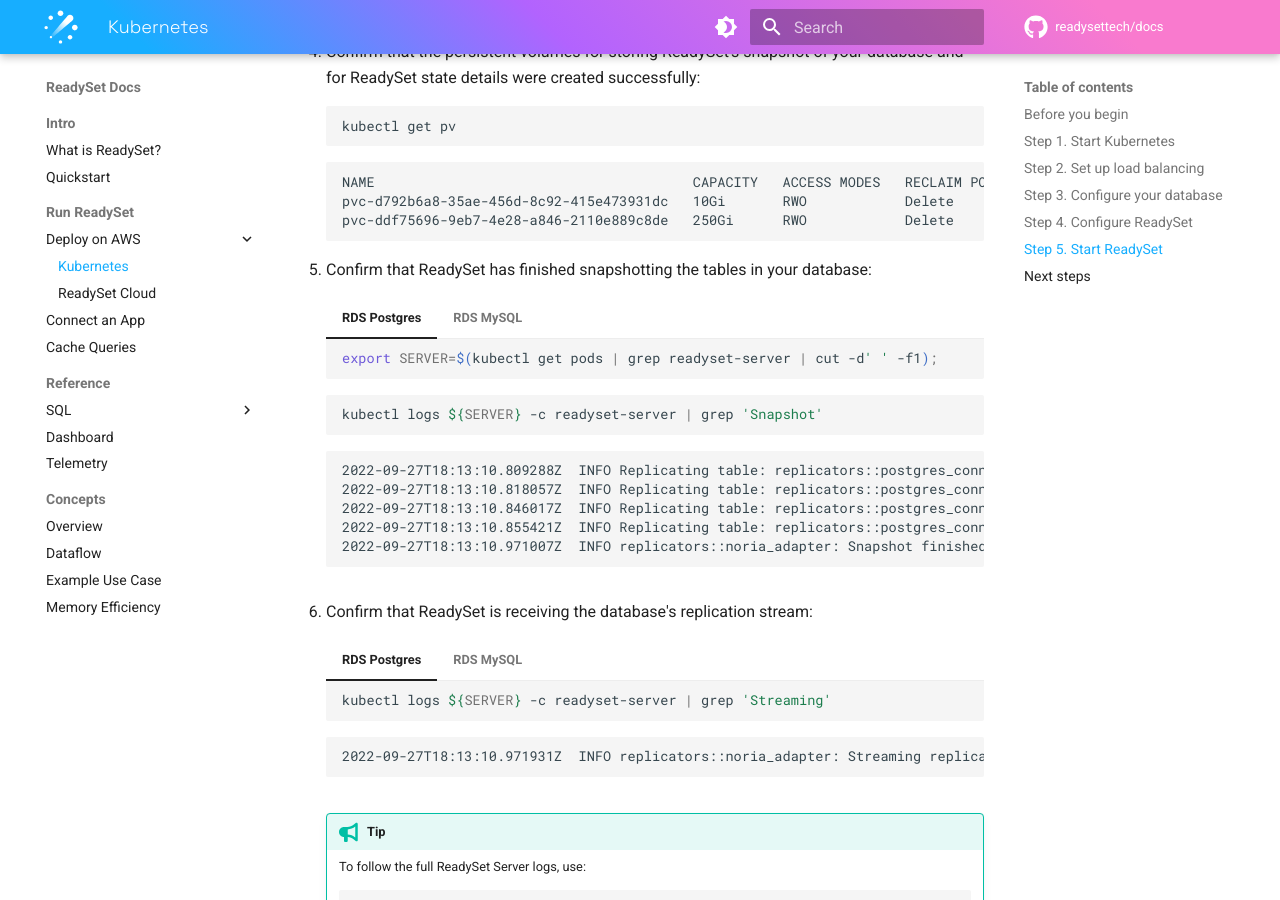
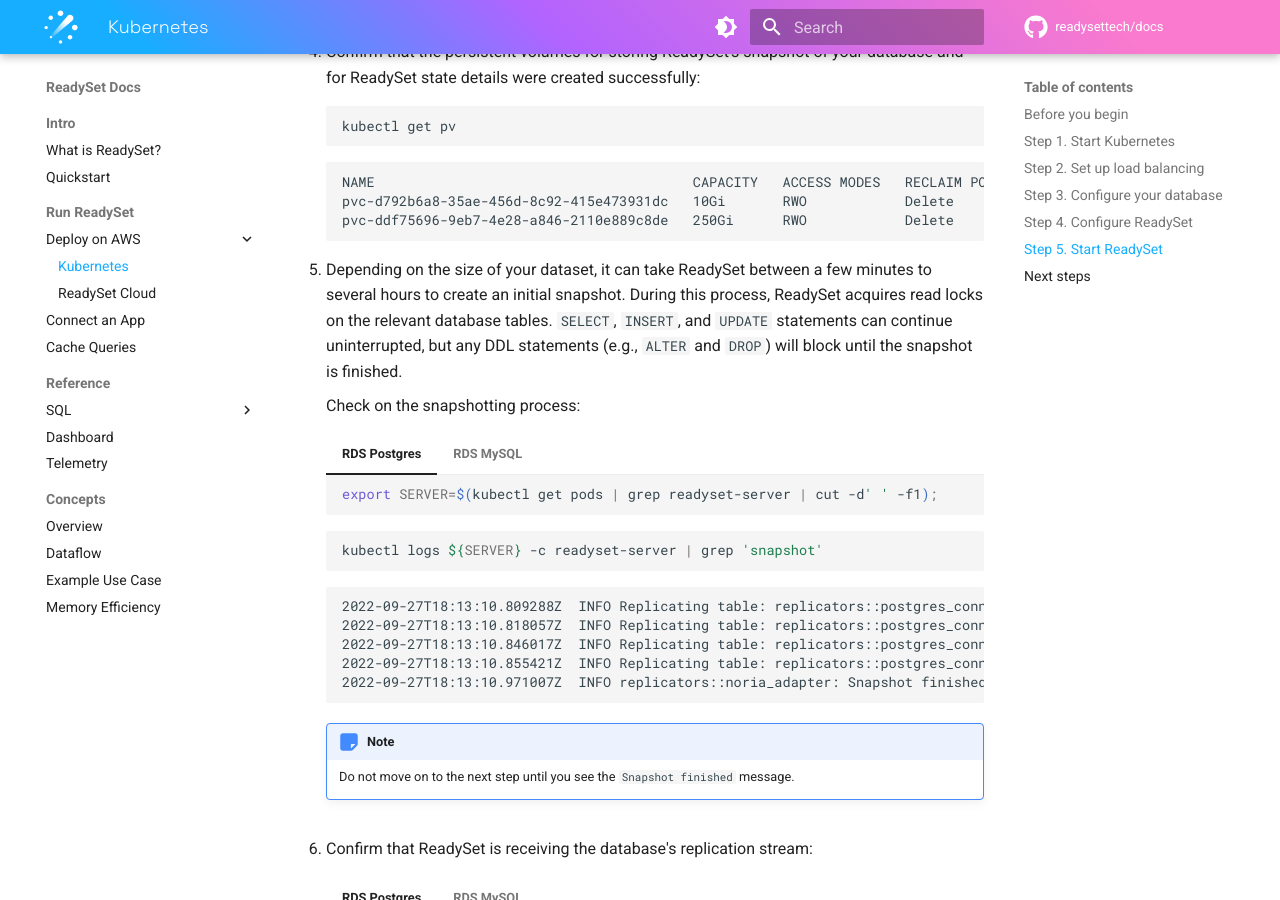
Before and after one commit to readysettech/docs-old, an MkDocs documentation site: the page built from docs/guides/deploy-readyset-kubernetes.md, in a window 1280 px wide and 900 px high, scrolled down 9335 px. Built offline with MkDocs 1.6.1 and Material for MkDocs 9.7.7, drawn with Linux system fonts in a browser that asks for light colours; comment, search, counter and statistics services are not loaded.

Commit message:
Add details about timing and impact of snapshotting
And adjust the commands for checking on snapshotting progress.

````diff
--- a/docs/guides/deploy-readyset-kubernetes.md
+++ b/docs/guides/deploy-readyset-kubernetes.md
@@ -663,7 +663,9 @@
     pvc-ddf75696-9eb7-4e28-a846-2110e889c8de   250Gi      RWO            Delete           Bound    default/state-readyset-readyset-server-0        gp2                     5m
     ```
 
-5. Confirm that ReadySet has finished snapshotting the tables in your database:
+5. Depending on the size of your dataset, it can take ReadySet between a few minutes to several hours to create an initial snapshot. During this process, ReadySet acquires read locks on the relevant database tables. `SELECT`, `INSERT`, and `UPDATE` statements can continue uninterrupted, but any DDL statements (e.g., `ALTER` and `DROP`) will block until the snapshot is finished.
+
+    Check on the snapshotting process:
 
     === "RDS Postgres"
 
@@ -672,7 +674,7 @@
         ```
 
         ``` sh
-        kubectl logs ${SERVER} -c readyset-server | grep 'Snapshot'
+        kubectl logs ${SERVER} -c readyset-server | grep 'snapshot'
         ```
 
         ```
@@ -683,6 +685,10 @@
         2022-09-27T18:13:10.971007Z  INFO replicators::noria_adapter: Snapshot finished
         ```
 
+        !!! note
+
+            Do not move on to the next step until you see the `Snapshot finished` message.
+
     === "RDS MySQL"
 
         ``` sh
@@ -690,12 +696,27 @@
         ```
 
         ``` sh
-        kubectl logs ${SERVER} -c readyset-server | grep 'Snapshot'
+        kubectl logs ${SERVER} -c readyset-server | grep 'taking database snapshot'
         ```
 
         ```
-        2022-09-30T16:14:13.368502Z  INFO taking database snapshot: replicators::noria_adapter: Snapshot finished
+        2022-10-18T17:18:01.685613Z  INFO taking database snapshot: replicators::noria_adapter: Starting snapshot
+        2022-10-18T17:18:01.803163Z  INFO taking database snapshot:replicating table: replicators::mysql_connector::snapshot: Acquiring read lock table=`readyset`.`users`
+        2022-10-18T17:18:01.807475Z  INFO taking database snapshot:replicating table: replicators::mysql_connector::snapshot: Replicating table table=`readyset`.`users`
+        2022-10-18T17:18:01.809739Z  INFO taking database snapshot:replicating table: replicators::mysql_connector::snapshot: Read lock released table=`readyset`.`users`
+        2022-10-18T17:18:01.810049Z  INFO taking database snapshot:replicating table: replicators::mysql_connector::snapshot: Acquiring read lock table=`readyset`.`posts`
+        2022-10-18T17:18:01.816496Z  INFO taking database snapshot:replicating table: replicators::mysql_connector::snapshot: Replicating table table=`readyset`.`posts`
+        2022-10-18T17:18:01.818721Z  INFO taking database snapshot:replicating table: replicators::mysql_connector::snapshot: Read lock released table=`readyset`.`posts`
+        2022-10-18T17:18:01.822144Z  INFO taking database snapshot:replicating table: replicators::mysql_connector::snapshot: Replication started rows=4990 table=`readyset`.`users`
+        2022-10-18T17:18:01.822376Z  INFO taking database snapshot:replicating table: replicators::mysql_connector::snapshot: Replication started rows=5000 table=`readyset`.`posts`
+        2022-10-18T17:18:01.863220Z  INFO taking database snapshot:replicating table: replicators::mysql_connector::snapshot: Replication finished rows_replicated=4990 table=`readyset`.`users`
+        2022-10-18T17:18:01.864316Z  INFO taking database snapshot:replicating table: replicators::mysql_connector::snapshot: Replication finished rows_replicated=5000 table=`readyset`.`posts`
+        2022-10-18T17:18:01.966256Z  INFO taking database snapshot: replicators::noria_adapter: Snapshot finished
         ```
+
+        !!! note
+
+            Do not move on to the next step until you see the `Snapshot finished` message.
 
 6. Confirm that ReadySet is receiving the database's replication stream:
 
````
